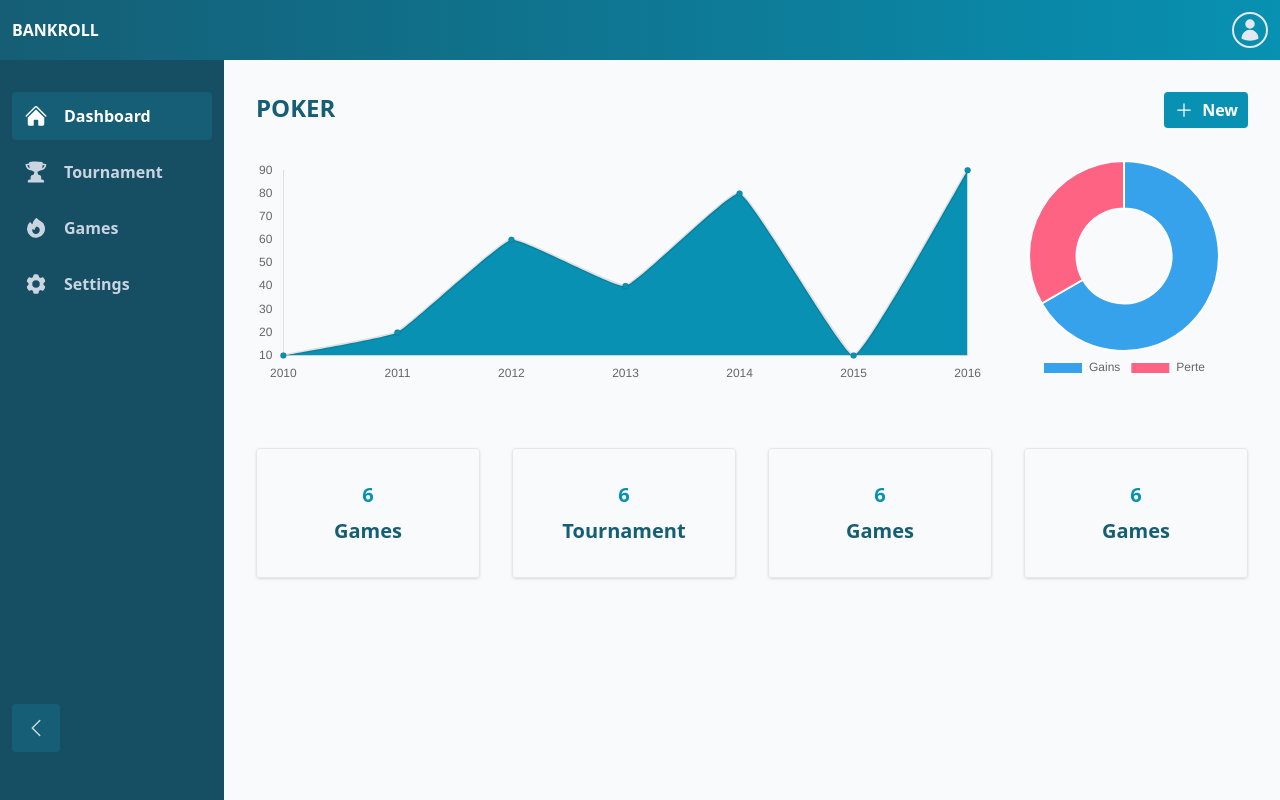
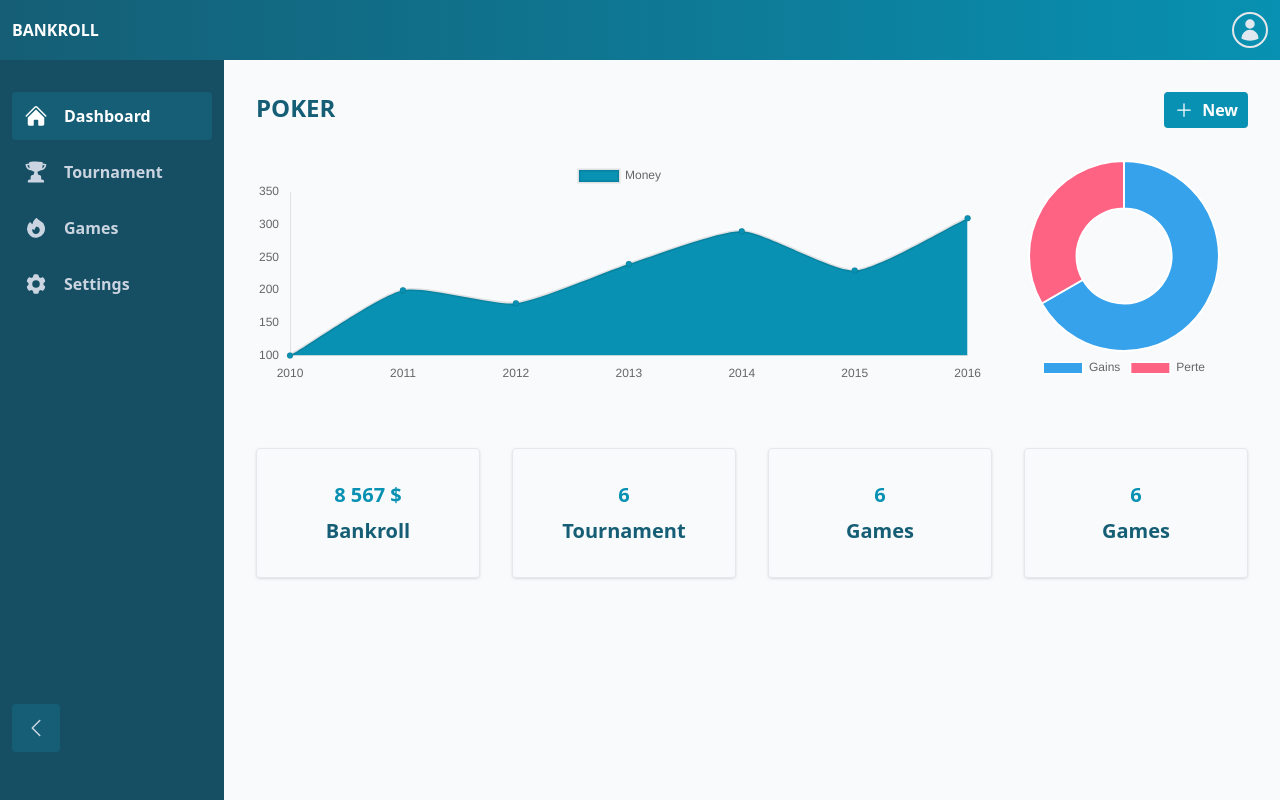
Before and after one commit to pharos-lab/bankroll, a Vue app: page / in a window 1280 px wide. Built offline with nearby package versions, Linux system fonts and the light colour scheme.

Commit message:
fix: chart remove title props

```diff
--- a/src/App.vue
+++ b/src/App.vue
@@ -13,7 +13,7 @@
 
       <div class="charts mb-16 gap-4 flex">
         <div class="chart grow">
-         <Charts :data="data" no-grid class="max-h-56" no-legend/>
+         <Charts :data="data" no-grid class="max-h-56" title=""/>
         </div>
         <div class="chart basis-1/4">
          <Charts :data="dataPie" type="doughnut" class="max-h-56" legend-position="bottom"/>
@@ -21,7 +21,7 @@
       </div>
 
       <div class="stats flex gap-8">
-        <Stat label="Games" stat="6" />
+        <Stat label="Bankroll" stat="8 567" devise="$"/>
         <Stat label="Tournament" stat="6" />
         <Stat label="Games" stat="6" />
         <Stat label="Games" stat="6" />
@@ -46,24 +46,24 @@ const lineChart = ref()
 const pieChart =ref()
 
 const rawData = [
-    { year: 2010, count: 10 },
-    { year: 2011, count: 20 },
-    { year: 2012, count: 60 },
-    { year: 2013, count: 40 },
-    { year: 2014, count: 80 },
-    { year: 2015, count: 10 },
-    { year: 2016, count: 90 },
+    { game: 2010, count: 100 },
+    { game: 2011, count: 200 },
+    { game: 2012, count: 180 },
+    { game: 2013, count: 240 },
+    { game: 2014, count: 290 },
+    { game: 2015, count: 230 },
+    { game: 2016, count: 310 },
 ]
 
 const data = {
-    labels: rawData.map(row => row.year),
+    labels: rawData.map(row => row.game),
     datasets: [
         {
             fill: 'origin',
-            label: 'test 1',
+            label: 'Money',
             data: rawData.map(row => row.count),
             backgroundColor: '#0891b2',
-            tension: 0.1
+            tension: .2
         }
     ]
 }
@@ -74,45 +74,4 @@ const dataPie = {
     data: [100, 50]
   }]
 }
-
-onMounted(() => {
-  const lineChartOb = new Chart(lineChart.value, {
-      type: 'line',
-      data: data,
-      options: {
-        plugins: {
-          legend: {
-              display: false
-          }
-        },
-        scales: {
-          x: {
-            grid: {
-                display: false
-            },
-          },
-          y: {
-              grid: {
-                  display: false
-              },
-          }
-        }
-      }
-  })
-
-  const pieChartOb = new Chart(pieChart.value, {
-      type: 'doughnut',
-      data: dataPie,
-      options: {
-        plugins: {
-          legend: {
-            position: 'bottom'
-          }
-        }
-      }
-  })
-
-})
-
-
 </script>
--- a/src/components/Stat.vue
+++ b/src/components/Stat.vue
@@ -1,11 +1,11 @@
 <template>
     <div class="stat grow flex flex-col gap-2 jusify-center items-center py-8 rounded border shadow font-semibold text-xl basis-1/4">
-        <span class="text-cyan-600">{{ props.stat }}</span>
+        <span class="text-cyan-600">{{ props.stat }} {{  props.devise }}</span>
         <span>{{ props.label }}</span>
     </div>
 </template>
 
 <script setup>
-const props = defineProps(['label', 'stat'])
+const props = defineProps(['label', 'stat', 'devise'])
 
 </script>
```
